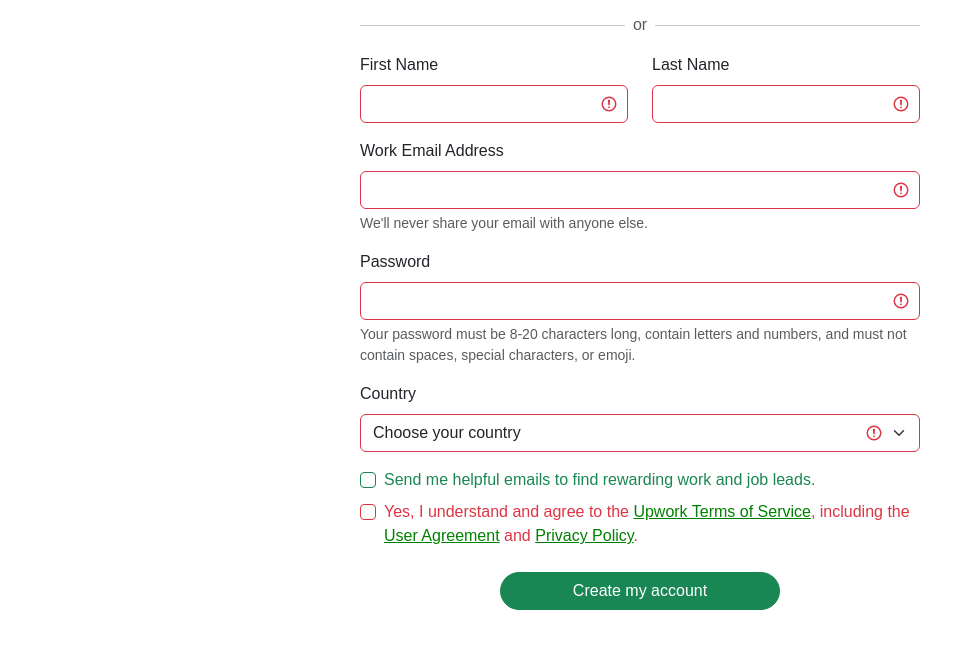
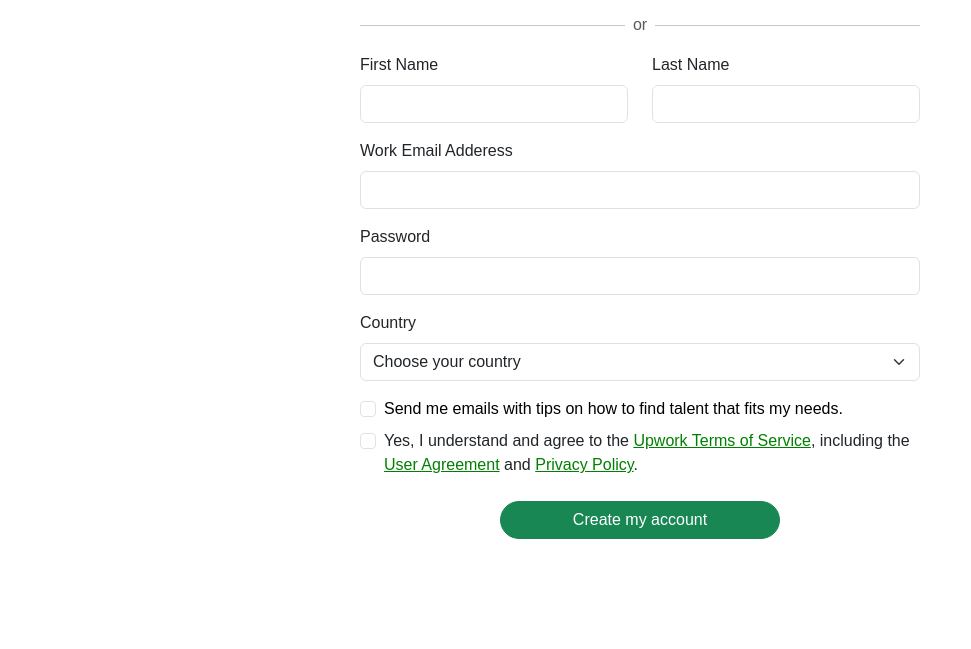
Before and after one commit to YasminMuhamad/Upwork, a plain HTML site: page signup_form_freelancer.html in a window 1280 px wide. Shown: the part 185-834 px from the top of the page, without its empty margins (0-971 px from the left). After the commit the page ends 800 px from the top, so only its background shows below. Drawn offline with Linux system fonts and the light colour scheme.

Commit message:
Update signup_form_freelancer.html

```diff
--- a/signup_form_freelancer.html
+++ b/signup_form_freelancer.html
@@ -43,29 +43,35 @@
             <hr class="flex-grow-1">
         </div>
 
-        <form id="signupForm" class="was-validated">
+        <form id="signupForm" class="needs-validation" novalidate>
                 <div class="row mb-3">
                     <div class="col">
                         <label for="first_name">First Name</label>
-                    <input type="text" class="form-control mt-2 is-valid" id="first_name" required>
+                        <input type="text" class="form-control mt-2" id="first_name" required>
+                        <div class="valid-feedback">
+                            Looks good!
+                        </div>
                     </div>
                     <div class="col">
                         <label for="last_name">Last Name</label>
-                    <input type="text" class="form-control mt-2 is-valid" id="last_name" required>
+                        <input type="text" class="form-control mt-2" id="last_name" required>
+                        <div class="valid-feedback">
+                            Looks good!
+                        </div>
                     </div>
                 </div>
 
                 <div class="mb-3">
-                <label for="exampleInputEmail1" class="form-label">Work Email Address</label>
-                <input type="email" class="form-control is-valid" id="exampleInputEmail1" required>
-                <div id="emailHelp" class="form-text">We'll never share your email with anyone else.</div>
+                    <label for="exampleInputEmail1" class="form-label">Work Email Adderess</label>
+                    <input type="email" class="form-control" id="exampleInputEmail1" required>
+                    <div id="emailHelp" class="form-text valid-feedback">We'll never share your email with anyone else.</div>
                 </div>
 
                 <div class="mb-3 position-relative">
                     <label for="inputPassword5" class="form-label">Password</label>
-                <input type="password" id="inputPassword5" class="form-control is-valid"
+                    <input type="password" id="inputPassword5" class="form-control"
                         aria-describedby="passwordHelpBlock" required>
-                <div id="passwordHelpBlock" class="form-text">
+                    <div id="passwordHelpBlock" class="form-text invalid-feedback">
                         Your password must be 8-20 characters long, contain letters and numbers, and must not contain
                         spaces, special characters, or emoji.
                     </div>
@@ -73,7 +79,7 @@
 
                 <div class="mb-3">
                     <label class="mb-2" for="country">Country</label>
-                <select id="country" class="form-select is-valid" aria-label="Arab countries select" required>
+                    <select id="country" class="form-select" aria-label="Arab countries select" required>
                         <option value="" selected disabled>Choose your country</option>
                         <option value="DZ">Algeria</option>
                         <option value="BH">Bahrain</option>
@@ -99,12 +105,12 @@
                 <div class="form-check mb-2 text-black">
                     <input class="form-check-input" type="checkbox" id="defaultCheck1">
                     <label class="form-check-label" for="defaultCheck1">
-                    Send me helpful emails to find rewarding work and job leads.
+                        Send me emails with tips on how to find talent that fits my needs.
                     </label>
                 </div>
 
                 <div class="form-check">
-                <input type="checkbox" class="form-check-input is-valid" id="validationFormCheck1" required>
+                    <input type="checkbox" class="form-check-input" id="validationFormCheck1" required>
                     <label class="form-check-label" for="validationFormCheck1">
                         Yes, I understand and agree to the <a href="#">Upwork Terms of Service</a>, including the <a
                             href="#">User
@@ -121,7 +127,8 @@
                         <div class="modal-content">
                             <div class="modal-header">
                                 <h1 class="modal-title fs-5" id="exampleModalLabel">Status</h1>
-                            <button type="button" class="btn-close" data-bs-dismiss="modal" aria-label="Close"></button>
+                                <button type="button" class="btn-close" data-bs-dismiss="modal"
+                                    aria-label="Close"></button>
                             </div>
                             <div class="modal-body">
                                 Data Submited Succesfully
@@ -135,7 +142,6 @@
                     </div>
                 </div>
             </form>
-
 
         <script>
             $(document).ready(function () {
```
Lines whose indentation alone changed are shown as unchanged.
